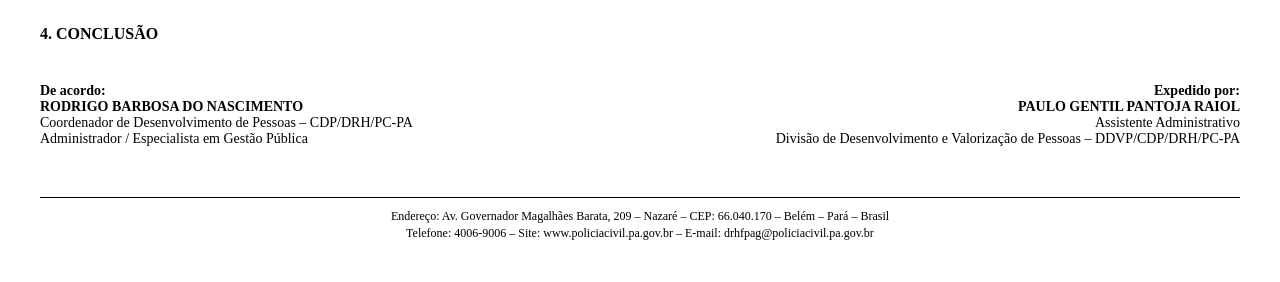
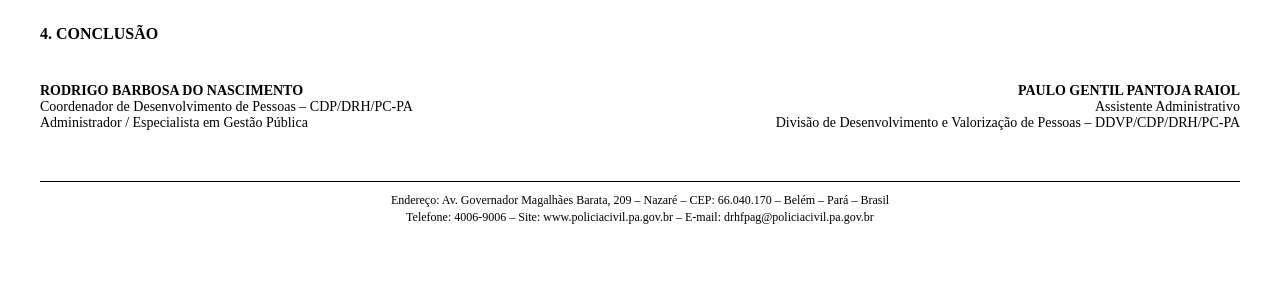
Before and after one commit to ljspinelli/nota-tecnica-fastapi, a FastAPI app: template app/templates/nota_final.html in a window 1280 px wide. Shown: the part 902-1184 px from the top of the page. After the commit the page ends 1126 px from the top, so only its background shows below. Run offline with FastAPI, Linux system fonts and the light colour scheme; the template is opened without the code that fills it, so the values that code supplies are empty.

Commit message:
Refactor assinatura section in nota_final.html

```diff
--- a/app/templates/nota_final.html
+++ b/app/templates/nota_final.html
@@ -214,11 +214,10 @@ Computando o(s) seguinte(s) período(s) aquisitivo(s) de recesso remunerado:
 <!-- ============================
      ASSINATURAS
 ============================ -->
-<div class="assinaturas" style="display: flex; justify-content: space-between; margin-top: 40px; font-size: 14px; gap: 40px;">
+<div style="display: flex; justify-content: space-between; margin-top: 40px; font-size: 14px; gap: 40px;">
 
-   <!-- Rodrigo à esquerda -->
+    <!-- Rodrigo à esquerda -->
     <div style="width: 45%; text-align: left;">
-        <div style="font-weight: bold;">De acordo:</div>
         <div style="font-weight: bold; text-transform: uppercase;">RODRIGO BARBOSA DO NASCIMENTO</div>
         Coordenador de Desenvolvimento de Pessoas – CDP/DRH/PC-PA<br>
         Administrador / Especialista em Gestão Pública
@@ -226,14 +225,13 @@ Computando o(s) seguinte(s) período(s) aquisitivo(s) de recesso remunerado:
 
     <!-- Paulo à direita -->
     <div style="width: 45%; text-align: right;">
-        <div style="font-weight: bold;">Expedido por:</div>
         <div style="font-weight: bold; text-transform: uppercase;">PAULO GENTIL PANTOJA RAIOL</div>
         Assistente Administrativo<br>
         Divisão de Desenvolvimento e Valorização de Pessoas – DDVP/CDP/DRH/PC-PA
     </div>
 
+</div>
 
-</div>
 
 
 <!-- ============================
```
